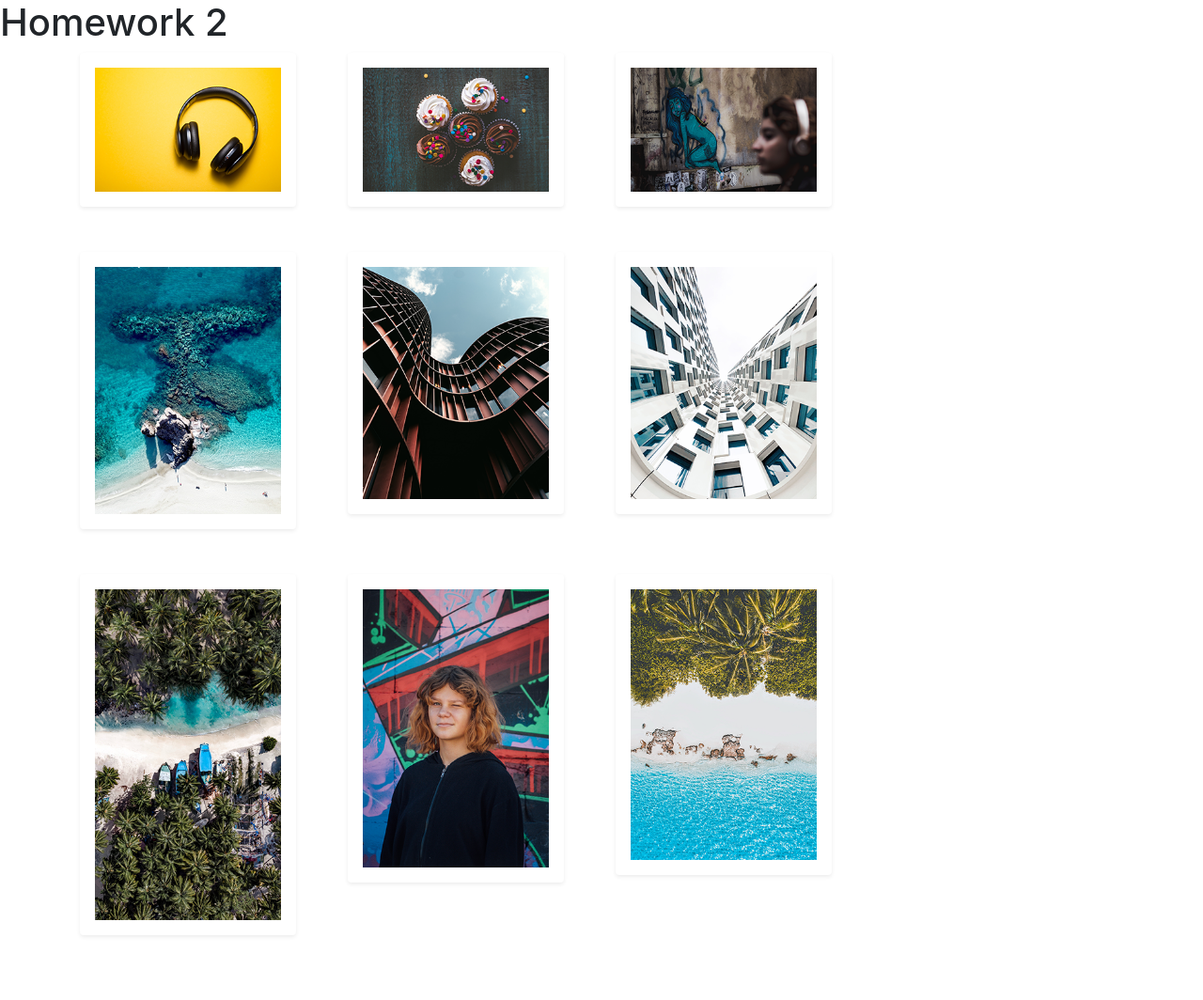
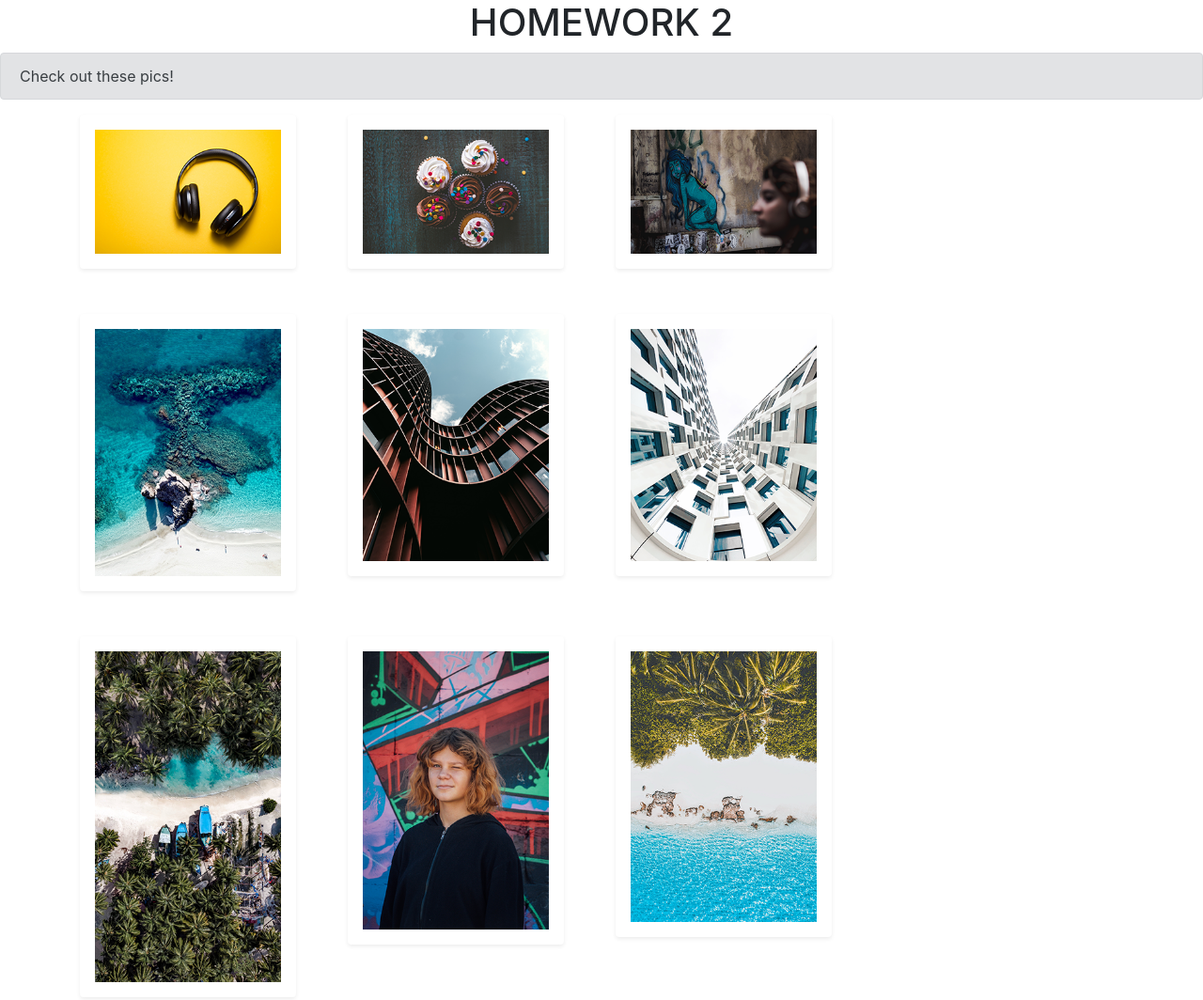
Before and after one commit to mlyallross/m2-hw2-ross-marissa, a plain HTML site: page index.html in a window 1280 px wide. Shown: the whole page at 94% size. Before the commit the page ends 1043 px from the top, so only its background shows below. Drawn offline with nearby package versions, Linux system fonts and the light colour scheme.

Commit message:
add alert

```diff
--- a/index.html
+++ b/index.html
@@ -14,10 +14,14 @@
            padding: 1%;
            width: 90%;
         }
+
     </style>
   </head>
   <body>
-    <h1>Homework 2</h1>
+    <h1 class="text-uppercase text-center">Homework 2</h1>
+    <div class="alert alert-secondary" role="alert">
+        Check out these pics!
+    </div>
     <div class="container">
         <div class="row">
           <div class="col-md-3">
```
